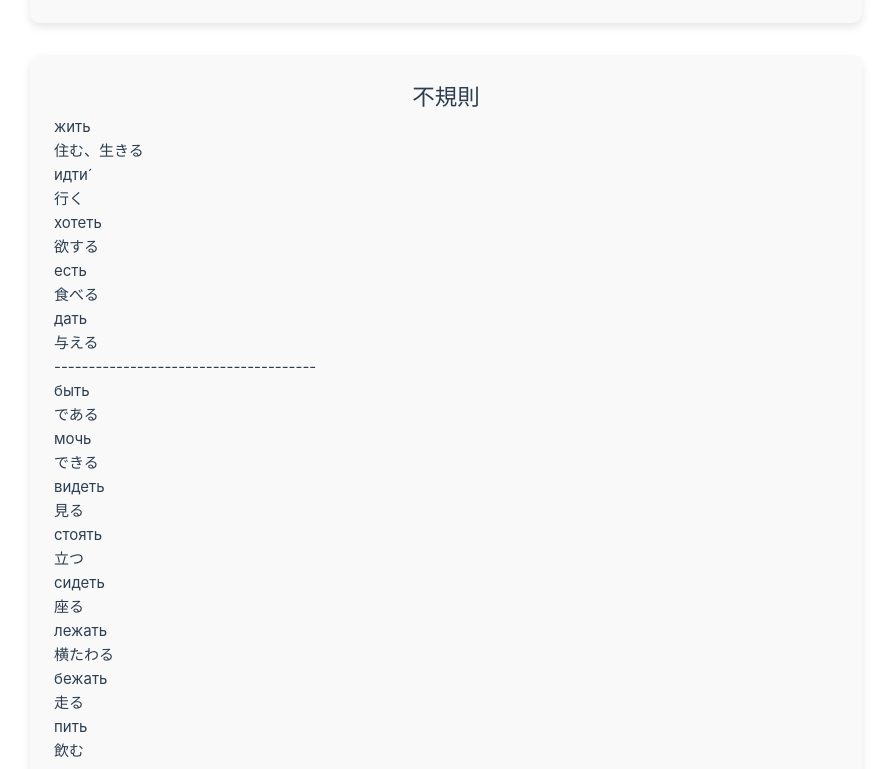
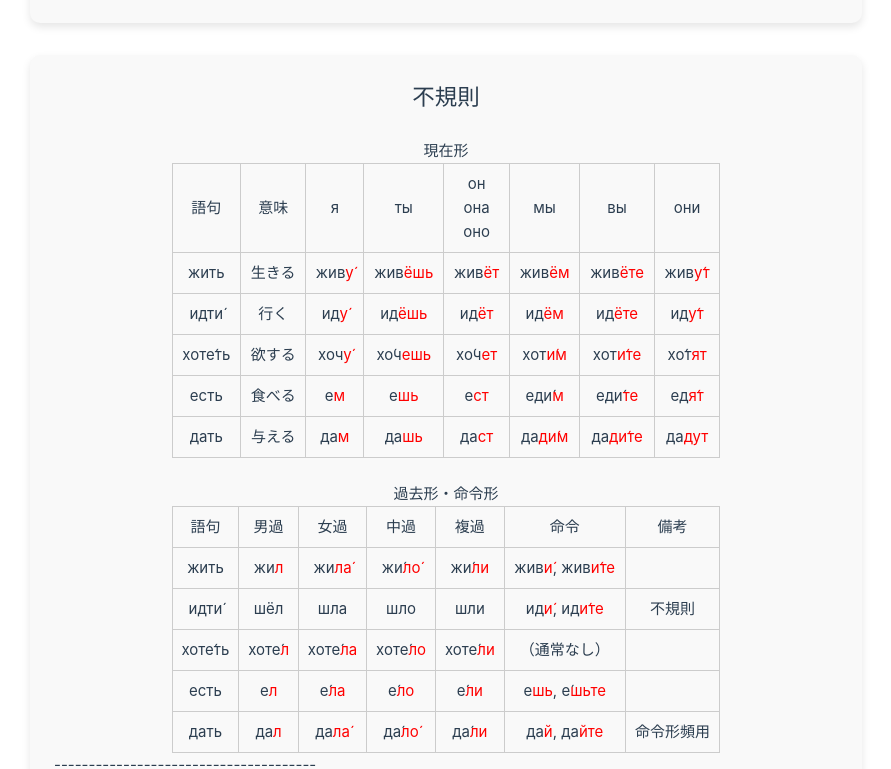
Before and after one commit to GenMira/LearnRussian, a Vue app: page /LearnRussian/vocabulary/verb in a window 1280 px wide. Shown: the part 1145-1914 px from the top of the page, without its empty margins (194-1085 px from the left). Built offline with nearby package versions, Linux system fonts and the light colour scheme.

Commit message:
動詞追加

```diff
--- a/src/views/Declension.vue
+++ b/src/views/Declension.vue
@@ -548,12 +548,12 @@
         <tr><td>вы</td><td>смо&#769;тр<span style="color:red">ите</span></td></tr>
         <tr><td>они</td><td>смо&#769;тр<span style="color:red">ят</span></td></tr>
 
-        <tr><td rowspan="4">過去</td><td>он</td><td>смотр<span style="color:red">е&#769;л</span></td></tr>
-        <tr><td>она</td><td>смотр<span style="color:red">е&#769;ла</span></td></tr>
-        <tr><td>оно</td><td>смотр<span style="color:red">е&#769;ло</span></td></tr>
-        <tr><td>они</td><td>смотр<span style="color:red">е&#769;ли</span></td></tr>
+        <tr><td rowspan="4">過去</td><td>он</td><td>смотре&#769;<span style="color:red">л</span></td></tr>
+        <tr><td>она</td><td>смотре&#769;<span style="color:red">ла</span></td></tr>
+        <tr><td>оно</td><td>смотре&#769;<span style="color:red">ло</span></td></tr>
+        <tr><td>они</td><td>смотре&#769;<span style="color:red">ли</span></td></tr>
 
-        <tr><td rowspan="2">命令</td><td>ты</td><td>смотри&#769;<span style="color:red"></span></td></tr>
+        <tr><td rowspan="2">命令</td><td>ты</td><td>смотр<span style="color:red">и&#769;</span></td></tr>
         <tr><td>вы</td><td>смотр<span style="color:red">и&#769;те</span></td></tr>
       </tbody>
     </table>
--- a/src/views/Vocabulary_verb.vue
+++ b/src/views/Vocabulary_verb.vue
@@ -101,14 +101,137 @@
   </div>
   <div class="text-box">
     <h2>不規則</h2>
-    <p>жить</p><p>住む、生きる</p>
-    <p>идти́</p><p>行く</p>
-    <p>хотеть</p><p>欲する</p>
-    <p>есть</p><p>食べる</p>
-    <p>дать</p><p>与える</p>
-
-
-
+    <br>
+    <table class="center-table">
+      <caption>現在形</caption>
+      <thead>
+        <tr>
+          <!-- я	ты	он / оно	она	мы	вы	они -->
+          <th>語句</th>
+          <th>意味</th>
+          <th>я</th>
+          <th>ты</th>
+          <th>он<br>она<br>оно</th>
+          <th>мы</th>
+          <th>вы</th>
+          <th>они</th>
+        </tr>
+      </thead>
+      <tbody>
+        <tr>
+          <td>жить</td>
+          <td>生きる</td>
+          <td>жив<span style="color:red">у́</span></td>
+          <td>жив<span style="color:red">ёшь</span></td>
+          <td>жив<span style="color:red">ёт</span></td>
+          <td>жив<span style="color:red">ём</span></td>
+          <td>жив<span style="color:red">ёте</span></td>
+          <td>жив<span style="color:red">у́т</span></td>
+        </tr>
+        <tr>
+          <td>идти́</td>
+          <td>行く</td>
+          <td>ид<span style="color:red">у́</span></td>
+          <td>ид<span style="color:red">ёшь</span></td>
+          <td>ид<span style="color:red">ёт</span></td>
+          <td>ид<span style="color:red">ём</span></td>
+          <td>ид<span style="color:red">ёте</span></td>
+          <td>ид<span style="color:red">у́т</span></td>
+        </tr>
+        <tr>
+          <td>хоте́ть</td>
+          <td>欲する</td>
+          <td>хоч<span style="color:red">у́</span></td>
+          <td>хо́ч<span style="color:red">ешь</span></td>
+          <td>хо́ч<span style="color:red">ет</span></td>
+          <td>хот<span style="color:red">и́м</span></td>
+          <td>хот<span style="color:red">и́те</span></td>
+          <td>хо́т<span style="color:red">ят</span></td>
+        </tr>
+        <tr>
+          <td>есть</td>
+          <td>食べる</td>
+          <td>е<span style="color:red">м</span></td>
+          <td>е<span style="color:red">шь</span></td>
+          <td>е<span style="color:red">ст</span></td>
+          <td>еди́<span style="color:red">м</span></td>
+          <td>еди́<span style="color:red">те</span></td>
+          <td>ед<span style="color:red">я́т</span></td>
+        </tr>
+        <tr>
+          <td>дать</td>
+          <td>与える</td>
+          <td>да<span style="color:red">м</span></td>
+          <td>да<span style="color:red">шь</span></td>
+          <td>да<span style="color:red">ст</span></td>
+          <td>да<span style="color:red">ди́м</span></td>
+          <td>да<span style="color:red">ди́те</span></td>
+          <td>да<span style="color:red">дут</span></td>
+        </tr>
+      </tbody>
+    </table>
+    <br>
+    <table class="center-table">
+      <caption>過去形・命令形</caption>
+      <thead>
+        <tr>
+          <th>語句</th>
+          <th>男過</th>
+          <th>女過</th>
+          <th>中過</th>
+          <th>複過</th>
+          <th>命令</th>
+          <th>備考</th>
+        </tr>
+      </thead>
+      <tbody>
+        <tr>
+          <td>жить</td>
+          <td>жи<span style="color:red">л</span></td>
+          <td>жи<span style="color:red">ла́</span></td>
+          <td>жи́<span style="color:red">ло́</span></td>
+          <td>жи&#769;<span style="color:red">ли</span></td>
+          <td>жив<span style="color:red">и́</span>, жив<span style="color:red">и́те</span></td>
+          <td></td>
+        </tr>
+        <tr>
+          <td>идти́</td>
+          <td>шёл</td>
+          <td>шла</td>
+          <td>шло</td>
+          <td>шли</td>
+          <td>ид<span style="color:red">и́</span>, ид<span style="color:red">и́те</span></td>
+          <td>不規則</td>
+        </tr>
+        <tr>
+          <td>хоте́ть</td>
+          <td>хоте́<span style="color:red">л</span></td>
+          <td>хоте&#769;<span style="color:red">ла</span></td>
+          <td>хоте́<span style="color:red">ло</span></td>
+          <td>хоте&#769;<span style="color:red">ли</span></td>
+          <td>（通常なし）</td>
+          <td></td>
+        </tr>
+        <tr>
+          <td>есть</td>
+          <td>е<span style="color:red">л</span></td>
+          <td>е&#769;<span style="color:red">ла</span></td>
+          <td>е&#769;<span style="color:red">ло</span></td>
+          <td>е&#769;<span style="color:red">ли</span></td>
+          <td>е<span style="color:red">шь</span>, е&#769;<span style="color:red">шьте</span></td>
+          <td></td>
+        </tr>
+        <tr>
+          <td>дать</td>
+          <td>да<span style="color:red">л</span></td>
+          <td>да<span style="color:red">ла́</span></td>
+          <td>да&#769;<span style="color:red">ло&#769;</span></td>
+          <td>да&#769;<span style="color:red">ли</span></td>
+          <td>да<span style="color:red">й</span>, да<span style="color:red">йте</span></td>
+          <td>命令形頻用</td>
+        </tr>
+      </tbody>
+    </table>
     <p>--------------------------------------</p>
 
     <p>быть</p><p>である</p>
```
